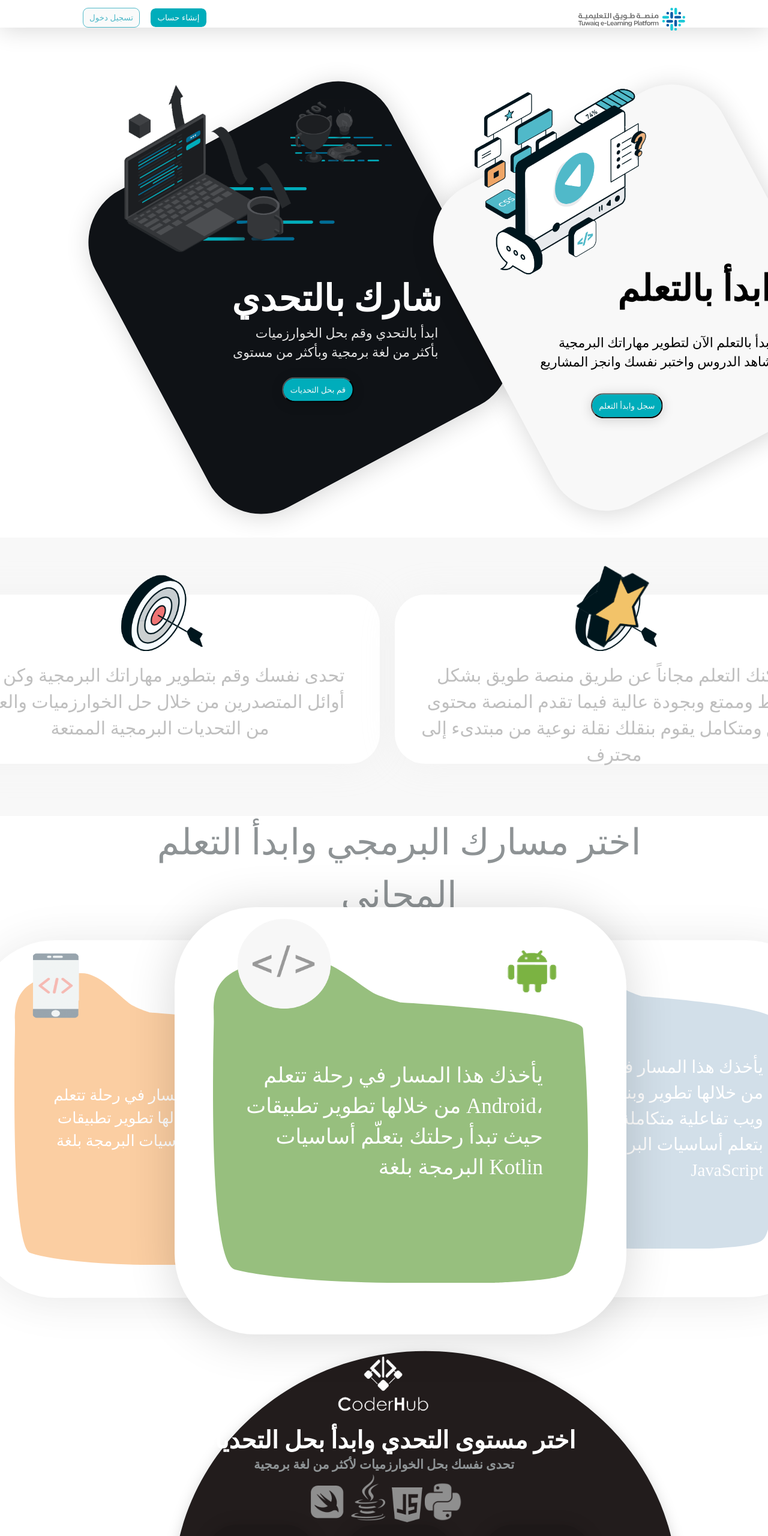
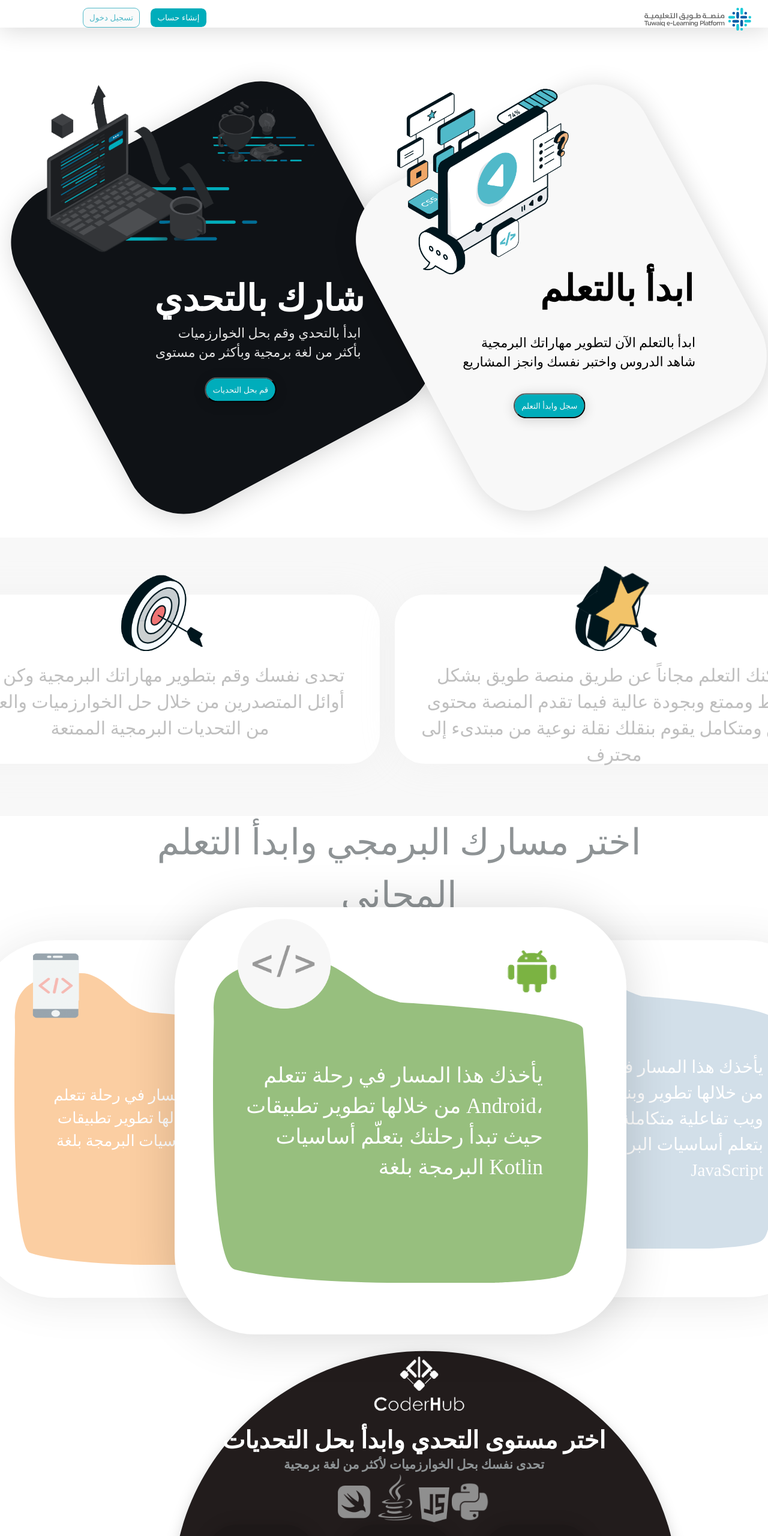
Before and after one commit to Group5T/TuwaiqUiDesign, a plain HTML site: page index.html in a window 1280 px wide. Shown: the top 2560 px of the page at 60% size. Drawn offline with Linux system fonts and the light colour scheme; files whose address does not match are found by name.

Commit message:
update: hubs

```diff
--- a/index.css
+++ b/index.css
@@ -82,7 +82,9 @@
     width: 1000px;
 
 }
+.dd{
 
+}
 
 .lvl-title {
     text-align: left;
@@ -90,6 +92,7 @@
     letter-spacing: 0px;
     color: #FFFFFF;
     opacity: 1;
+    margin-left: 100px;
 }
 
 .lvl-img {
@@ -106,6 +109,7 @@
 
 .lvls-head-img {
     margin-top: 20px;
+    margin-left: 120px;
 }
 
 .lvls-head-img img {
@@ -122,8 +126,11 @@
     letter-spacing: 0px;
     color: #8E9395;
     opacity: 1;
+    margin-left: 100px;
 }
-
+.lvls-icons{
+    margin-left: 90px;
+}
 .lvl-ez {
     text-align: center;
     font: normal normal normal 50px/78px DIN Next LT W23;
@@ -219,7 +226,7 @@
 
 .logo {
     float: right;
-    margin-right: 138px;
+    margin-right: 28px;
     margin-top: 13px;
 
 }
@@ -230,6 +237,8 @@
 .hubs {
     margin-left: 70px;
     display: flex;
+
+    justify-content: center;
 }
 
 .hub1 {
```
Also changed, not shown: index.html (+1 -0 lines).
